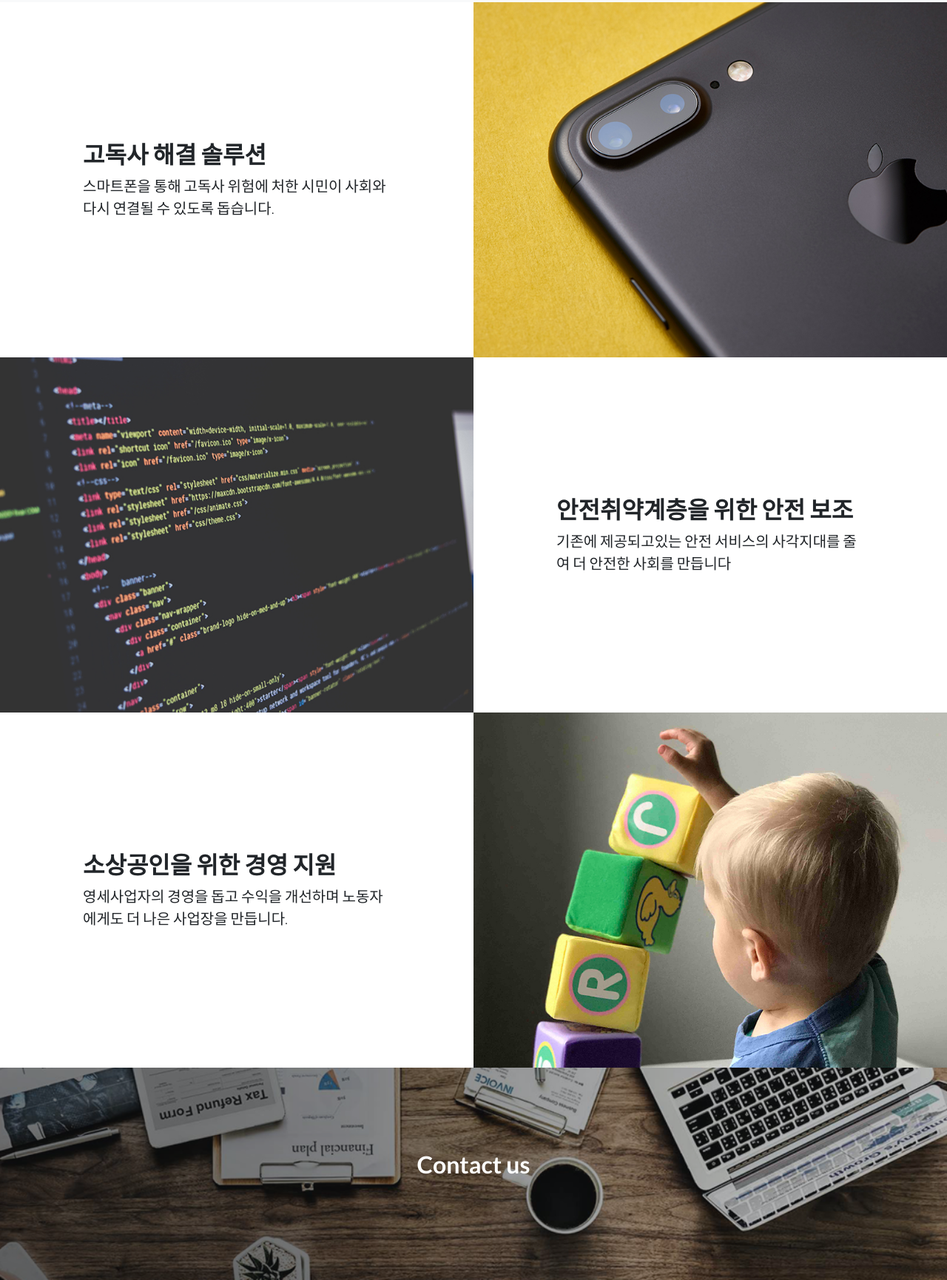
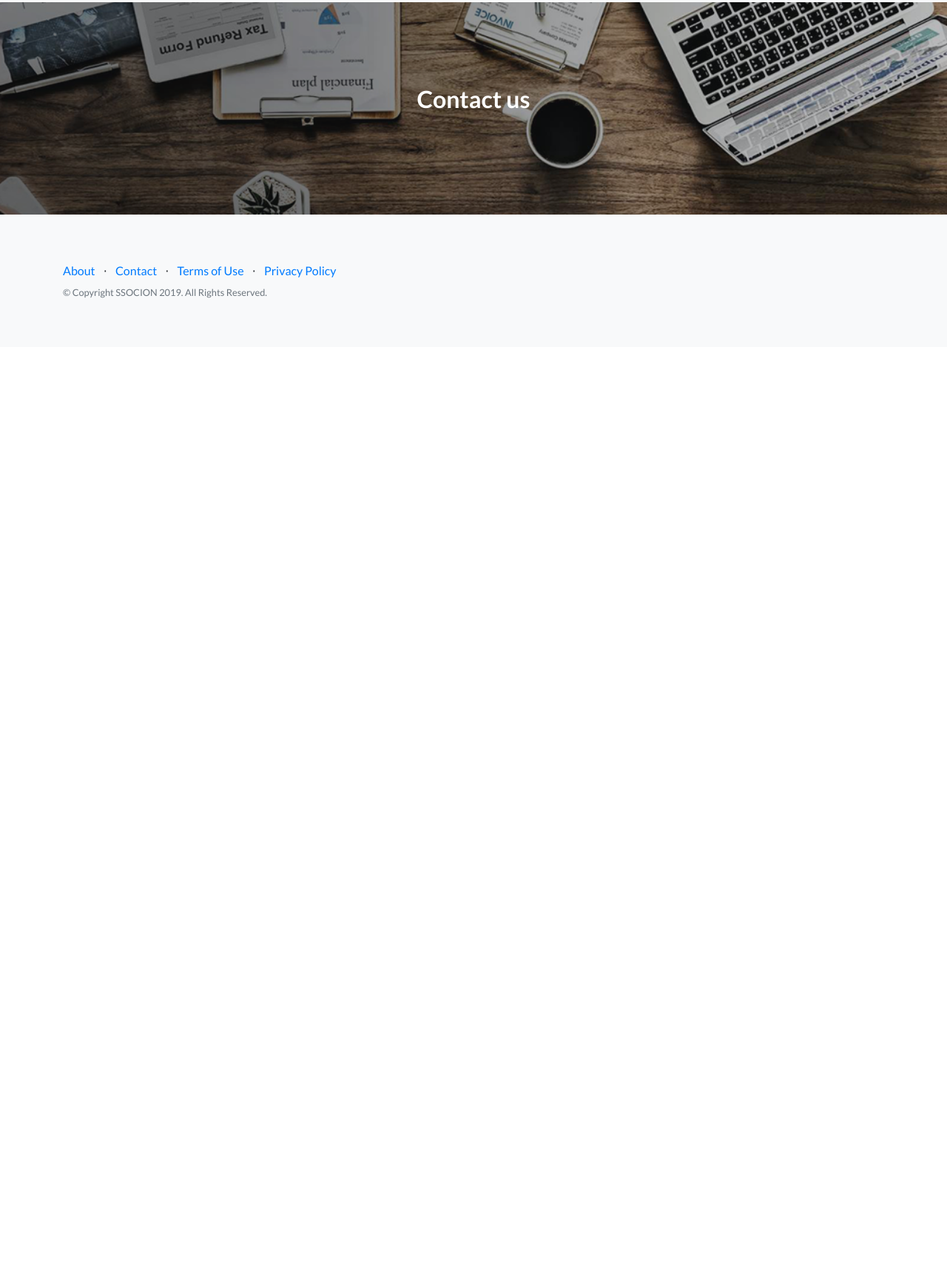
Before and after one commit to JuNijen/ssossion.github.io, a website: page index.html in a window 1280 px wide. Shown: the part 1050-2780 px from the top of the page at 74% size. After the commit the page ends 1519 px from the top, so only its background shows below. Drawn offline with nearby package versions, Linux system fonts and the light colour scheme; a web font is replaced by a local one.

Commit message:
[EDIT] edit htmlz [ADD] add footer.html [ADD] add footer to htmlz

```diff
--- a/css/top-menu.css
+++ b/css/top-menu.css
@@ -8,7 +8,6 @@
       color: white;
       background-color: #2d2d2d;
       float: left;
-      line-height: 30px;
       vertical-align: middle;
       text-align: center;
   }
--- /dev/null
+++ b/html/footer.html
@@ -0,0 +1,27 @@
+<!-- Footer -->
+<footer class="footer bg-light">
+    <div class="container">
+        <div class="row">
+            <div class="col-lg-6 h-100 text-center text-lg-left my-auto">
+                <ul class="list-inline mb-2">
+                    <li class="list-inline-item">
+                        <a href="#">About</a>
+                    </li>
+                    <li class="list-inline-item">&sdot;</li>
+                    <li class="list-inline-item">
+                        <a href="#">Contact</a>
+                    </li>
+                    <li class="list-inline-item">&sdot;</li>
+                    <li class="list-inline-item">
+                        <a href="#">Terms of Use</a>
+                    </li>
+                    <li class="list-inline-item">&sdot;</li>
+                    <li class="list-inline-item">
+                        <a href="#">Privacy Policy</a>
+                    </li>
+                </ul>
+                <p class="text-muted small mb-4 mb-lg-0">&copy; Copyright SSOCION 2019. All Rights Reserved.</p>
+            </div>
+        </div>
+    </div>
+</footer>
--- a/index.html
+++ b/index.html
@@ -6,8 +6,8 @@
     <script src="//code.jquery.com/jquery-1.11.0.min.js"></script>
     <script type="text/javascript">
         $(document).ready(function() {
-
             $("#main-menu").load("html/main-menu.html"); // 원하는 파일 경로
+            $("#footer").load("html/footer.html"); // 원하는 파일 경로
         });
 
     </script>
@@ -87,35 +87,6 @@
         </div>
     </section>
 
-    <!-- Image Showcases -->
-    <section class="showcase">
-        <div class="container-fluid p-0">
-            <div class="row no-gutters">
-
-                <div class="col-lg-6 order-lg-2 text-white showcase-img" style="background-image: url('img/bg-showcase-1.jpg');"></div>
-                <div class="col-lg-6 order-lg-1 my-auto showcase-text">
-                    <h2>고독사 해결 솔루션</h2>
-                    <p class="lead mb-0">스마트폰을 통해 고독사 위험에 처한 시민이 사회와 다시 연결될 수 있도록 돕습니다.</p>
-                </div>
-            </div>
-            <div class="row no-gutters">
-                <div class="col-lg-6 text-white showcase-img" style="background-image: url('img/bg-showcase-2.jpg');"></div>
-                <div class="col-lg-6 my-auto showcase-text">
-                    <h2>안전취약계층을 위한 안전 보조</h2>
-                    <p class="lead mb-0">기존에 제공되고있는 안전 서비스의 사각지대를 줄여 더 안전한 사회를 만듭니다</p>
-                </div>
-            </div>
-            <div class="row no-gutters">
-                <div class="col-lg-6 order-lg-2 text-white showcase-img" style="background-image: url('img/bg-showcase-3.jpg');"></div>
-                <div class="col-lg-6 order-lg-1 my-auto showcase-text">
-                    <h2>소상공인을 위한 경영 지원</h2>
-                    <p class="lead mb-0">영세사업자의 경영을 돕고 수익을 개선하며 노동자에게도 더 나은 사업장을 만듭니다.</p>
-                </div>
-            </div>
-        </div>
-    </section>
-
-
     <!-- Call to Action -->
     <section class="call-to-action text-white text-center">
         <div class="overlay"></div>
@@ -128,33 +99,7 @@
         </div>
     </section>
 
-    <!-- Footer -->
-    <footer class="footer bg-light">
-        <div class="container">
-            <div class="row">
-                <div class="col-lg-6 h-100 text-center text-lg-left my-auto">
-                    <ul class="list-inline mb-2">
-                        <li class="list-inline-item">
-                            <a href="#">About</a>
-                        </li>
-                        <li class="list-inline-item">&sdot;</li>
-                        <li class="list-inline-item">
-                            <a href="#">Contact</a>
-                        </li>
-                        <li class="list-inline-item">&sdot;</li>
-                        <li class="list-inline-item">
-                            <a href="#">Terms of Use</a>
-                        </li>
-                        <li class="list-inline-item">&sdot;</li>
-                        <li class="list-inline-item">
-                            <a href="#">Privacy Policy</a>
-                        </li>
-                    </ul>
-                    <p class="text-muted small mb-4 mb-lg-0">&copy; Copyright SSOCION 2019. All Rights Reserved.</p>
-                </div>
-            </div>
-        </div>
-    </footer>
+    <div id="footer"></div>
 
     <!-- Bootstrap core JavaScript -->
     <script src="vendor/jquery/jquery.min.js"></script>
```
Also changed, not shown: html/about-us.html (+3 -0 lines), html/contact-us.html (+3 -0 lines), html/service.html (+2 -9 lines), 1 other file.
